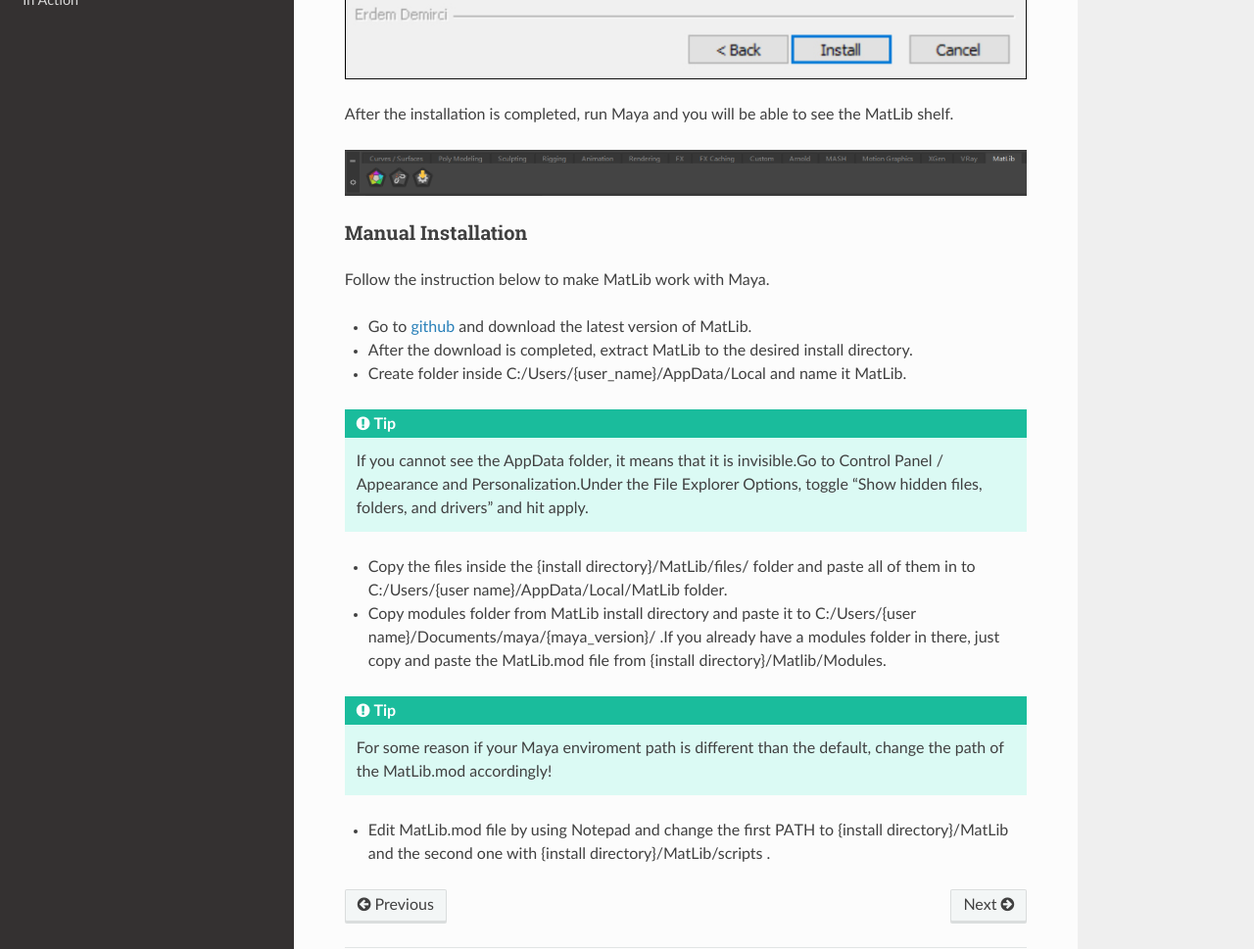
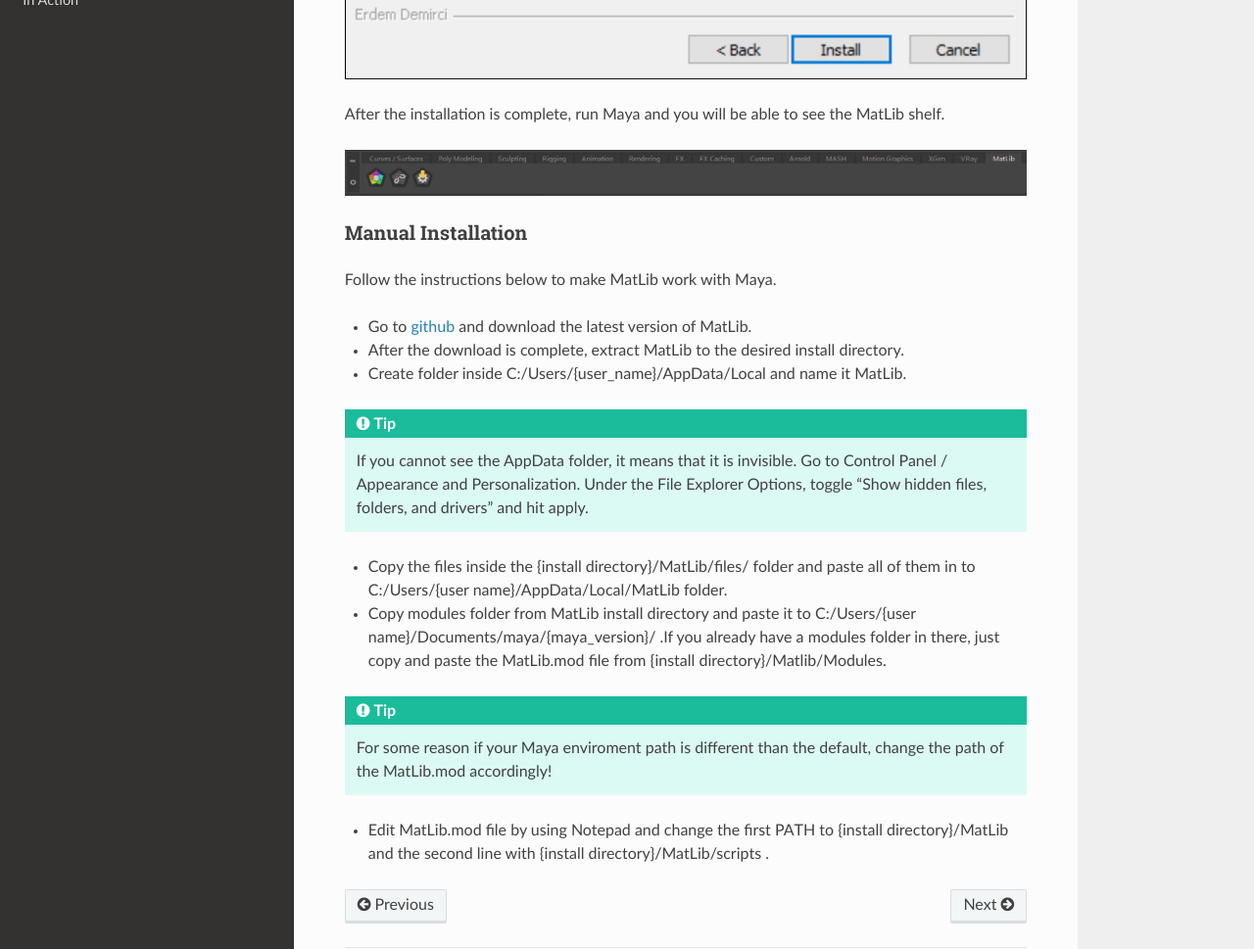
Before and after one commit to erdemirci/MatLib, a Sphinx documentation site: the page built from docs/source/installation.rst, in a window 1280 px wide and 1400 px high, scrolled down 2819 px. Shown: the part 327-1296 px from the top of the window at 98% size. Built offline with Sphinx 7.4.7 and the Read the Docs theme 2.0.0, drawn with Linux system fonts in a browser that asks for light colours; some of the changed text lies outside the part shown.

Commit message:
Update installation.rst

```diff
--- a/docs/source/installation.rst
+++ b/docs/source/installation.rst
@@ -9,39 +9,39 @@
 Installing on Windows
 ____
 
-Download MatLib and run the executable.In some cases, Windows displays a warning due to the unknown source.You can ignore this warning by clicking on "More Info" and then on the "Run anyway" button.
+Download MatLib and run the executable. In some cases, Windows displays a warning due to the unknown source. You can ignore this warning by clicking on "More Info" and then on the "Run anyway" button.
 
 .. image:: /images/windows_warning_page1.jpg
 
 .. image:: /images/windows_warning_page2.jpg
 
-After skipping the welcome and license agreement pages, there is a target DCC Applications page where you can choose one or more applications that you can install MatLib.
+After skipping the "Welcome" and "License Agreement" pages, there is a "Target DCC Applications" page where you can choose one or more applications that you can install MatLib for.
 
 .. image:: /images/matlib_installer_page3.jpg
 
 .. warning::
-   If you are unable to select any of the applications which means either you dont have the right version of the DCC application or the default path location of the Maya.env is changed manually.If that is the case, follow the manual installation instruction.
+   If you are unable to select any of the applications either you do not have the right version of the DCC application or the default path location of the Maya.env is changed manually. If that is the case, follow the manual installation instruction.
 
-Choose the location for MatLib files will be installed.
+Choose the location for MatLib files to be installed.
 
 .. image:: /images/matlib_installer_page4.jpg
 
-After the installation is completed, run Maya and you will be able to see the MatLib shelf.
+After the installation is complete, run Maya and you will be able to see the MatLib shelf.
 
 .. image:: /images/matlib_shelfonMaya.jpg
 
 Manual Installation
 ====
-Follow the instruction below to make MatLib work with Maya.
+Follow the instructions below to make MatLib work with Maya.
 
 * Go to `github <https://github.com/erdemirci/MatLib.git>`_ and download the latest version of MatLib.
 
-* After the download is completed, extract MatLib to the desired install directory.
+* After the download is complete, extract MatLib to the desired install directory.
 
 * Create folder inside C:/Users/{user_name}/AppData/Local and name it MatLib.
 
 .. tip::
-   If you cannot see the AppData folder, it means that it is invisible.Go to Control Panel / Appearance and Personalization.Under the File Explorer Options, toggle          "Show hidden files, folders, and drivers" and hit apply.
+   If you cannot see the AppData folder, it means that it is invisible. Go to Control Panel / Appearance and Personalization. Under the File Explorer Options, toggle          "Show hidden files, folders, and drivers" and hit apply.
 
 * Copy the files inside the {install directory}/MatLib/files/ folder and paste all of them in to C:/Users/{user name}/AppData/Local/MatLib folder.
 
@@ -50,4 +50,4 @@
 .. tip::
    For some reason if your Maya enviroment path is different than the default, change the path of the MatLib.mod accordingly!
 
-* Edit MatLib.mod file by using Notepad and change the first PATH to {install directory}/MatLib and the second one with {install directory}/MatLib/scripts .
+* Edit MatLib.mod file by using Notepad and change the first PATH to {install directory}/MatLib and the second line with {install directory}/MatLib/scripts .
```
